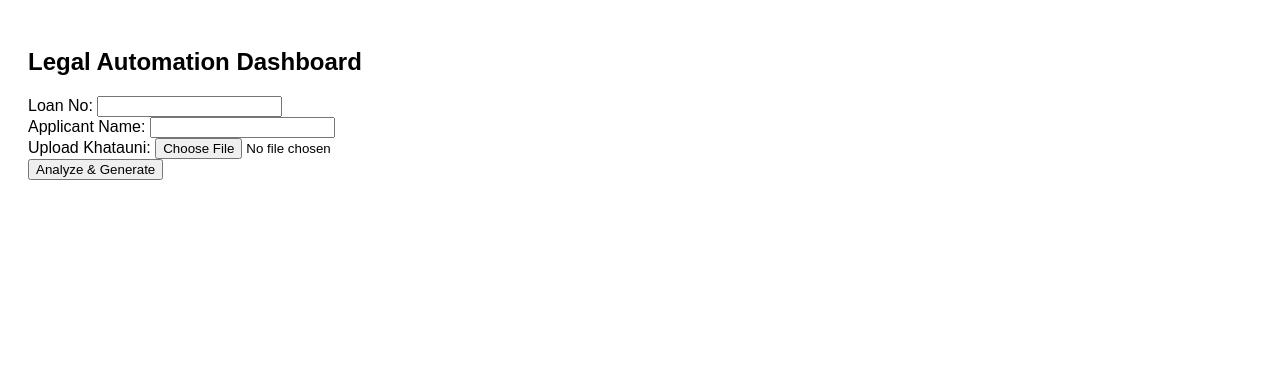
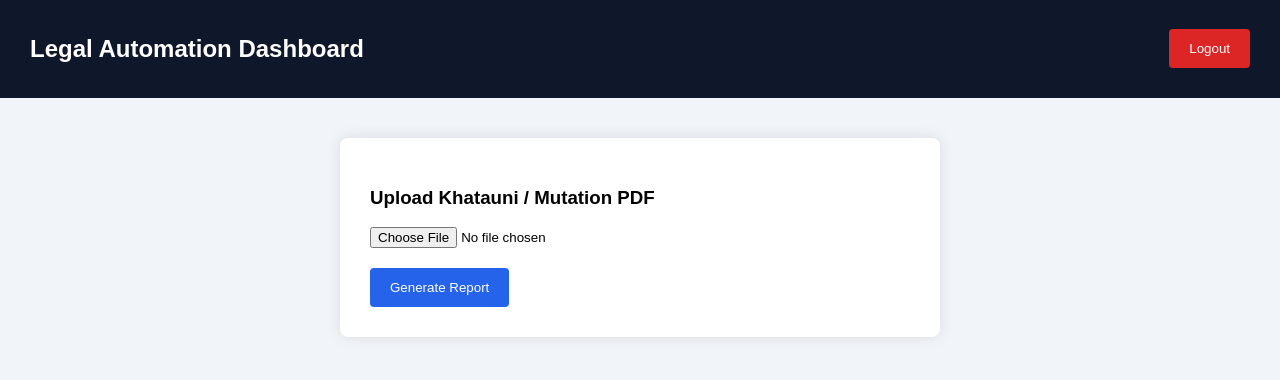
Before and after one commit to 1testbot0019-boop/legal-automation, a website: page public/dashboard.html in a window 1280 px wide. Drawn offline with Linux system fonts and the light colour scheme.

Commit message:
Update dashboard.html

```diff
--- a/public/dashboard.html
+++ b/public/dashboard.html
@@ -1,16 +1,85 @@
 <!DOCTYPE html>
 <html>
 <head>
-  <link rel="stylesheet" href="styles.css">
+    <title>Legal Automation Dashboard</title>
+    <meta charset="UTF-8" />
+    <meta name="viewport" content="width=device-width, initial-scale=1.0" />
+    <style>
+        body {
+            font-family: Arial, sans-serif;
+            background: #f1f5f9;
+            margin: 0;
+            padding: 0;
+        }
+
+        header {
+            background: #0f172a;
+            color: white;
+            padding: 15px 30px;
+            display: flex;
+            justify-content: space-between;
+            align-items: center;
+        }
+
+        .container {
+            padding: 40px;
+            max-width: 600px;
+            margin: auto;
+        }
+
+        .card {
+            background: white;
+            padding: 30px;
+            border-radius: 8px;
+            box-shadow: 0 0 15px rgba(0,0,0,0.1);
+        }
+
+        input[type="file"] {
+            margin-bottom: 20px;
+        }
+
+        button {
+            padding: 12px 20px;
+            background: #2563eb;
+            color: white;
+            border: none;
+            border-radius: 4px;
+            cursor: pointer;
+        }
+
+        button:hover {
+            background: #1d4ed8;
+        }
+
+        .logout {
+            background: #dc2626;
+        }
+
+        .logout:hover {
+            background: #b91c1c;
+        }
+    </style>
 </head>
 <body>
-  <h2>Legal Automation Dashboard</h2>
 
-  <form action="/upload" method="post" enctype="multipart/form-data">
-    Loan No: <input type="text" name="loanNo" required><br>
-    Applicant Name: <input type="text" name="applicantName" required><br>
-    Upload Khatauni: <input type="file" name="file" required><br>
-    <button type="submit">Analyze & Generate</button>
-  </form>
+<header>
+    <h2>Legal Automation Dashboard</h2>
+    <form action="/logout" method="GET">
+        <button class="logout">Logout</button>
+    </form>
+</header>
+
+<div class="container">
+    <div class="card">
+        <h3>Upload Khatauni / Mutation PDF</h3>
+
+        <form action="/upload" method="POST" enctype="multipart/form-data">
+            <input type="file" name="document" accept=".pdf" required />
+            <br />
+            <button type="submit">Generate Report</button>
+        </form>
+    </div>
+</div>
+
 </body>
 </html>
```
